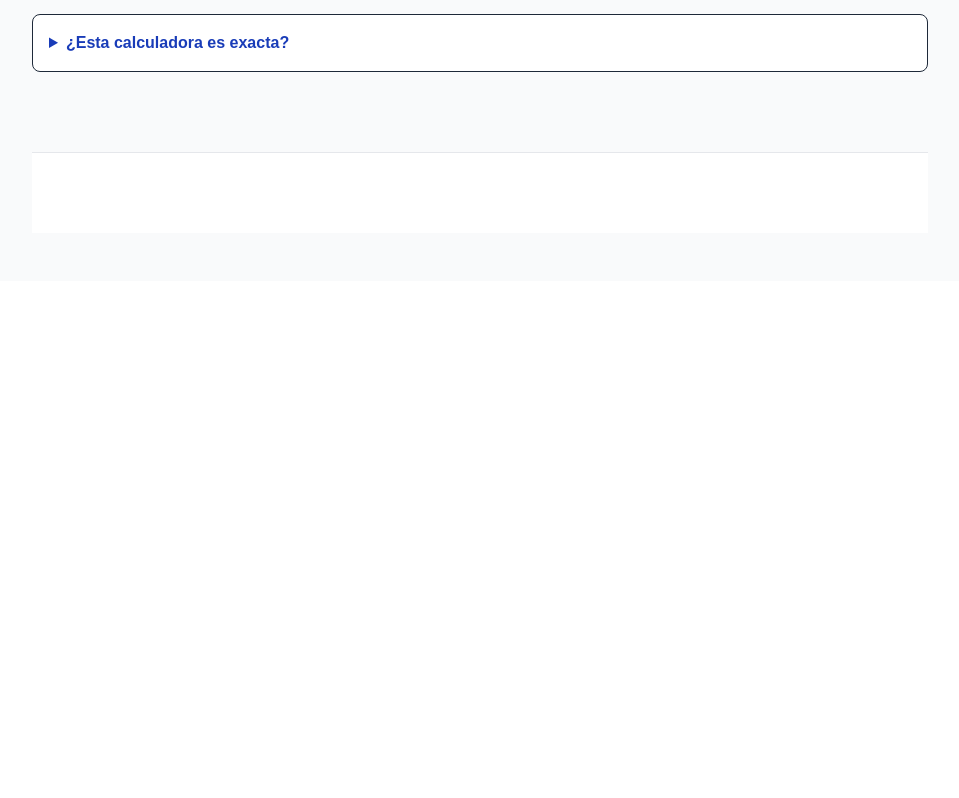
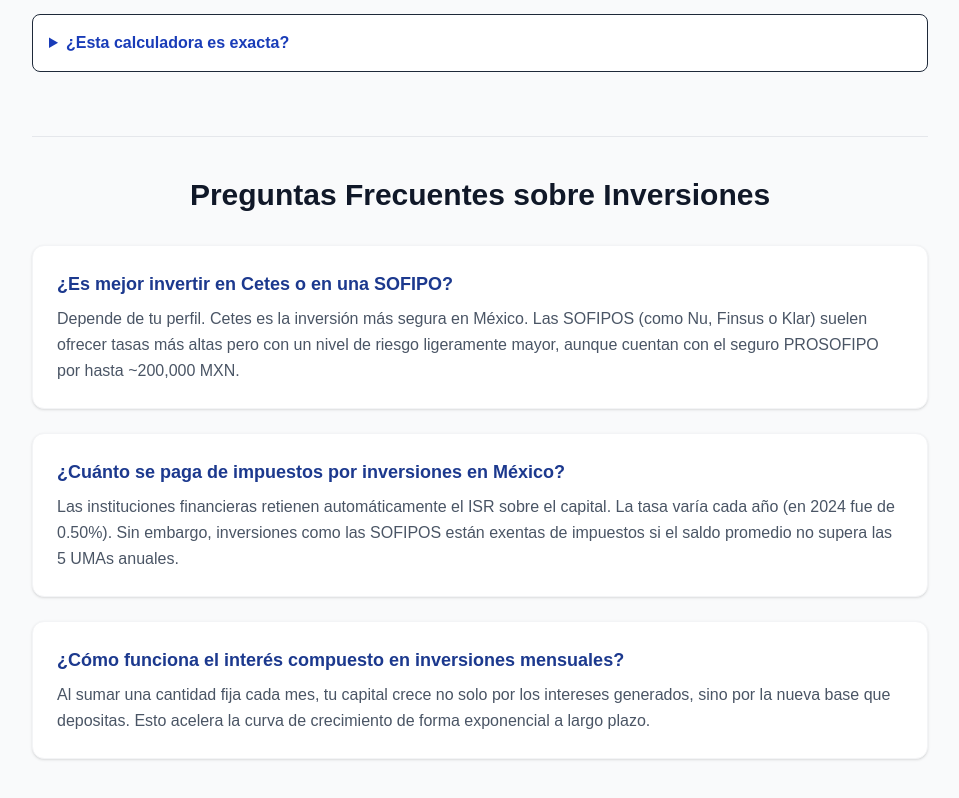
Before and after one commit to alejandrohuerga/finanzanode-mx, a Next.js app: page / in a window 1280 px wide. Shown: the part 1710-2508 px from the top of the page, without its empty margins (160-1119 px from the left). Before the commit the page ends 1991 px from the top, so only its background shows below. Built offline with nearby package versions, Linux system fonts and the light colour scheme.

Commit message:
feat: :zap: ADD: FAQSection component
Se ha insertado un nuevo componente FAQSection

```diff
--- a/src/app/page.tsx
+++ b/src/app/page.tsx
@@ -8,6 +8,7 @@ import SEOContent from '@/components/SEOContent';
 import ResultsTable from '@/components/ResultsTable';
 import Testimonials from '@/components/Testimonials';
 import Link from 'next/link';
+import FAQSection from '@/components/FAQSection';
 
 // 1. Creamos un componente interno que maneja la lógica de la URL
 function CalculatorContent() {
@@ -146,7 +147,7 @@ export default function Home() {
 
         <Testimonials/>
         <SEOContent />
-
+        <FAQSection/>
         <footer className="mt-20 py-10 border-t border-gray-200 bg-white text-center">
            {/* Tu footer normal aquí */}
         </footer>
--- /dev/null
+++ b/src/components/FAQSection.tsx
@@ -0,0 +1,30 @@
+export default function FAQSection() {
+  const faqs = [
+    {
+      q: "¿Es mejor invertir en Cetes o en una SOFIPO?",
+      a: "Depende de tu perfil. Cetes es la inversión más segura en México. Las SOFIPOS (como Nu, Finsus o Klar) suelen ofrecer tasas más altas pero con un nivel de riesgo ligeramente mayor, aunque cuentan con el seguro PROSOFIPO por hasta ~200,000 MXN."
+    },
+    {
+      q: "¿Cuánto se paga de impuestos por inversiones en México?",
+      a: "Las instituciones financieras retienen automáticamente el ISR sobre el capital. La tasa varía cada año (en 2024 fue de 0.50%). Sin embargo, inversiones como las SOFIPOS están exentas de impuestos si el saldo promedio no supera las 5 UMAs anuales."
+    },
+    {
+      q: "¿Cómo funciona el interés compuesto en inversiones mensuales?",
+      a: "Al sumar una cantidad fija cada mes, tu capital crece no solo por los intereses generados, sino por la nueva base que depositas. Esto acelera la curva de crecimiento de forma exponencial a largo plazo."
+    }
+  ];
+
+  return (
+    <section className="mt-16 border-t border-gray-200 pt-10">
+      <h2 className="text-3xl font-bold text-gray-900 mb-8 text-center">Preguntas Frecuentes sobre Inversiones</h2>
+      <div className="grid gap-6">
+        {faqs.map((faq, index) => (
+          <div key={index} className="bg-white p-6 rounded-xl border border-gray-100 shadow-sm">
+            <h3 className="text-lg font-bold text-blue-900 mb-2">{faq.q}</h3>
+            <p className="text-gray-600 leading-relaxed">{faq.a}</p>
+          </div>
+        ))}
+      </div>
+    </section>
+  );
+}
```
